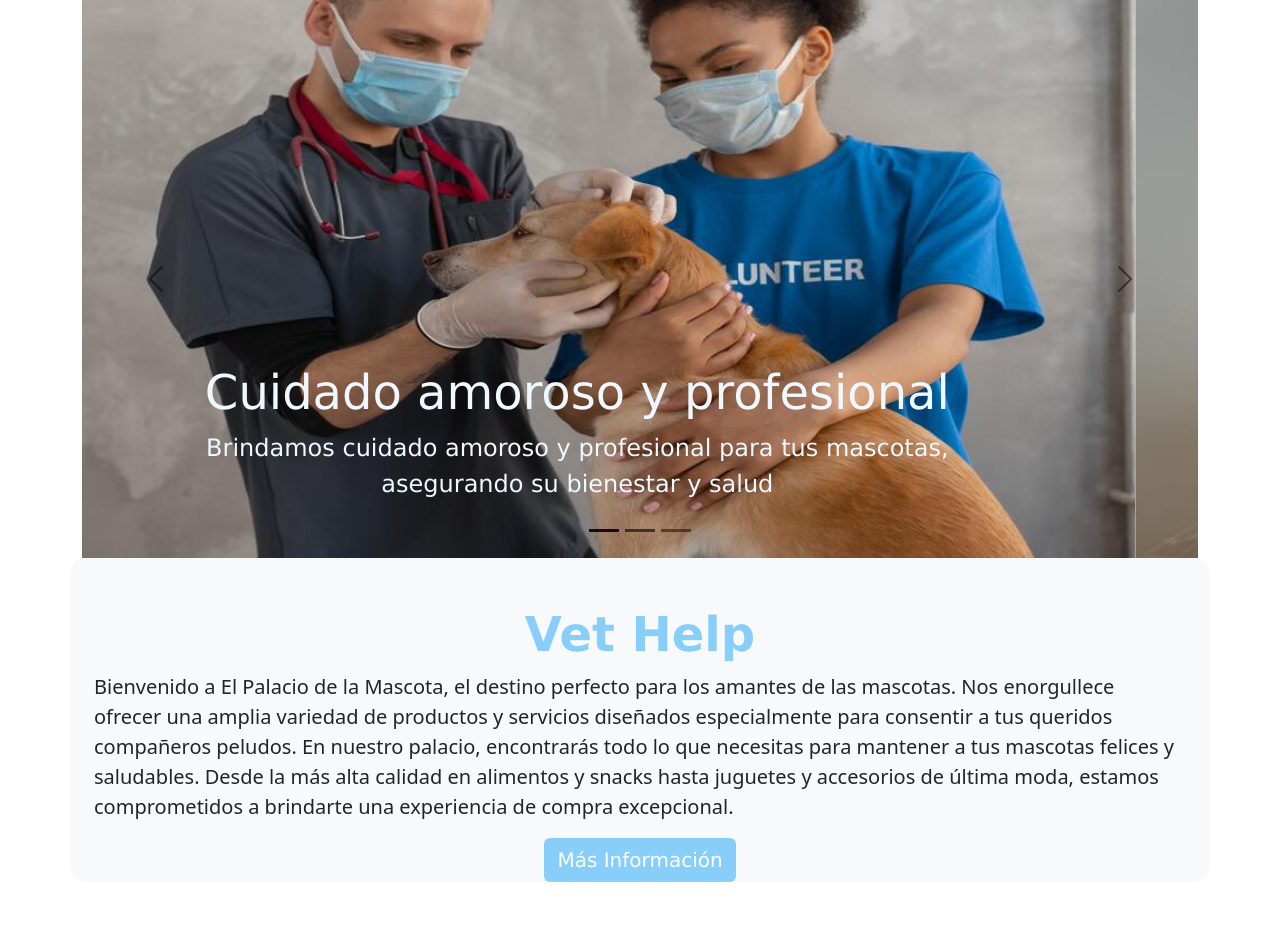
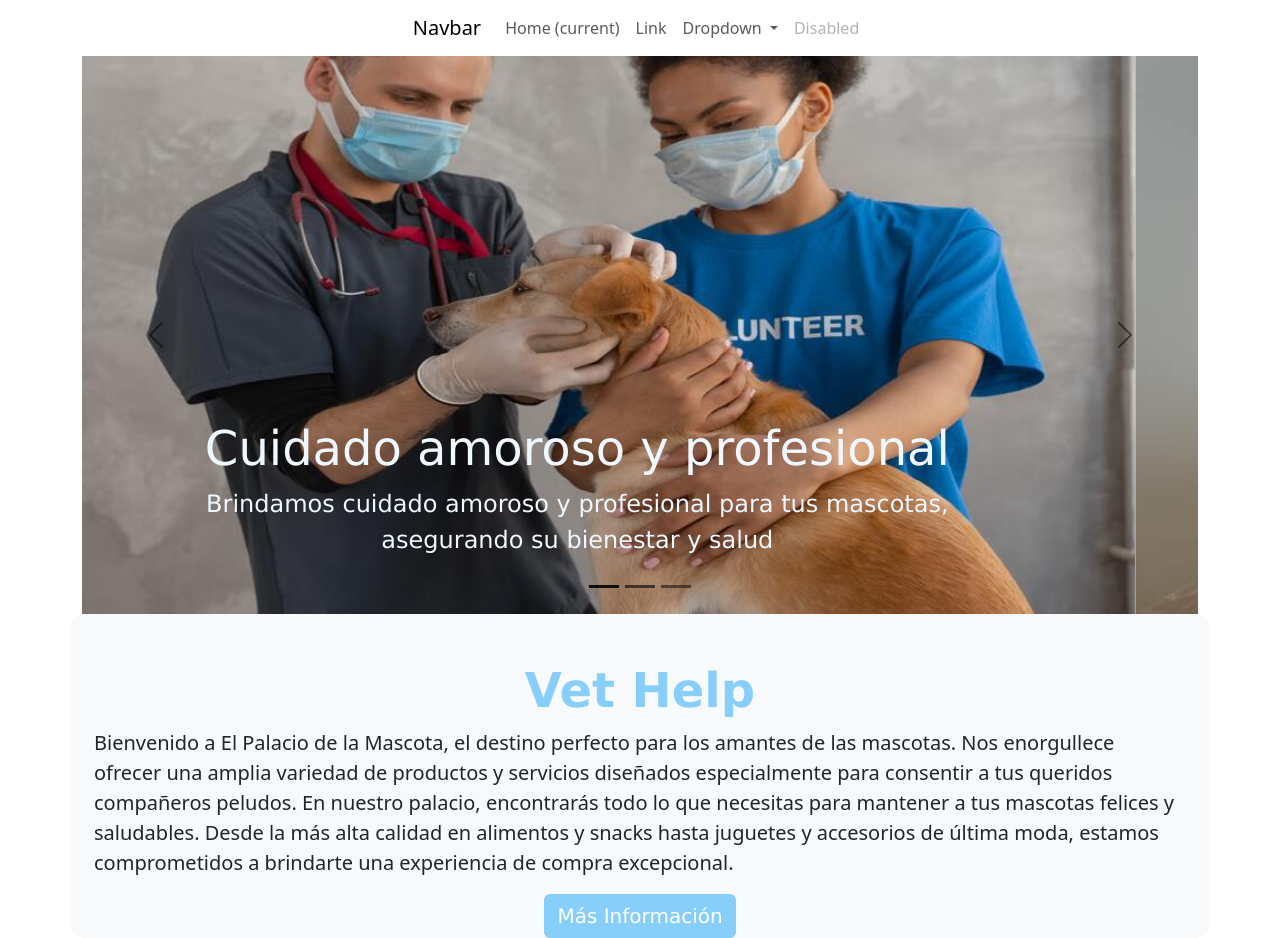
Before and after one commit to RubenTriana/pin_grupo6, a plain HTML site: page index.html in a window 1280 px wide. Before the commit the page ends 882 px from the top, so only its background shows below. Drawn offline with nearby package versions, Linux system fonts and the light colour scheme.

Commit message:
agrego navbar

```diff
--- a/css/style.css
+++ b/css/style.css
@@ -1,3 +1,8 @@
+
+.navbar-center{
+    display: flex;
+    justify-content: center;
+}
 
 :root{
     --colorprincipal: RGB(135, 206, 250);
--- a/index.html
+++ b/index.html
@@ -19,7 +19,41 @@
     <title>Vet help</title>
   </head>
   <body class="container-fluid">
-    <header></header>
+    <header class="navbar-center">
+      <!--Barra de navegación-->
+    <nav class="navbar navbar-expand-lg navbar-light bg-none justify-content-center">
+      <a class="navbar-brand" href="#">Navbar</a>
+      <button class="navbar-toggler" type="button" data-toggle="collapse" data-target="#navbarSupportedContent" aria-controls="navbarSupportedContent" aria-expanded="false" aria-label="Toggle navigation">
+        <span class="navbar-toggler-icon"></span>
+      </button>
+
+      <div class="collapse navbar-collapse" id="navbarSupportedContent">
+        <ul class="navbar-nav mr-auto">
+          <li class="nav-item active">
+            <a class="nav-link" href="#">Home <span class="sr-only">(current)</span></a>
+          </li>
+          <li class="nav-item">
+            <a class="nav-link" href="#">Link</a>
+          </li>
+          <li class="nav-item dropdown">
+            <a class="nav-link dropdown-toggle" href="#" id="navbarDropdown" role="button" data-toggle="dropdown" aria-haspopup="true" aria-expanded="false">
+              Dropdown
+            </a>
+            <div class="dropdown-menu" aria-labelledby="navbarDropdown">
+              <a class="dropdown-item" href="#">Action</a>
+              <a class="dropdown-item" href="#">Another action</a>
+              <div class="dropdown-divider"></div>
+              <a class="dropdown-item" href="#">Something else here</a>
+            </div>
+          </li>
+          <li class="nav-item">
+            <a class="nav-link disabled" href="#">Disabled</a>
+          </li>
+        </ul>
+
+      </div>
+    </nav>
+    </header>
     <section class="hero container">
       <!--Carousel-->
       <div class="row">
```
